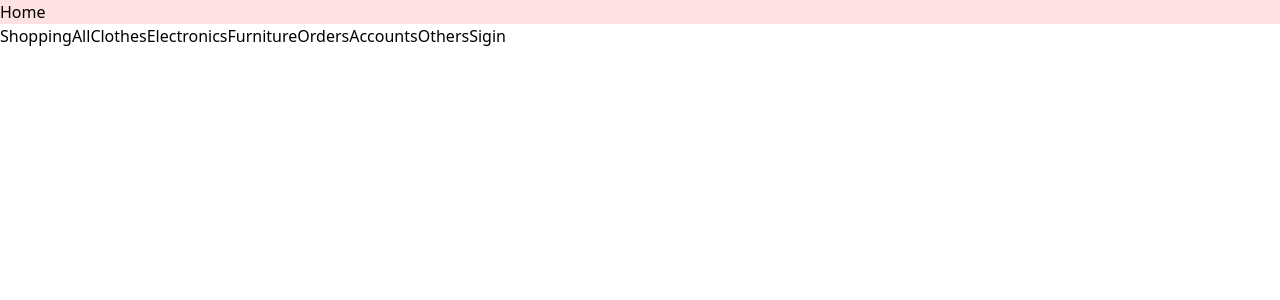
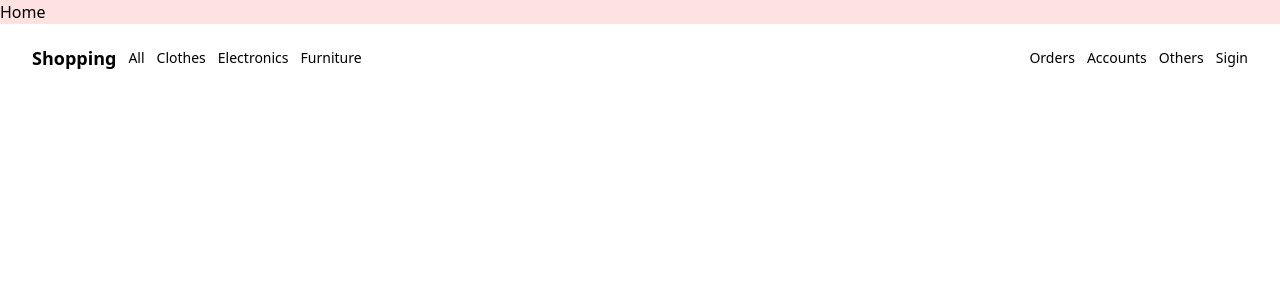
Before and after one commit to AlexixsGit/online-ecommerce-vite, a React (Vite) app: page / in a window 1280 px wide. Shown: the top 300 px of the page. Built offline with nearby package versions, Linux system fonts and the light colour scheme.

Commit message:
Added styles to the navbar button

```diff
--- a/src/Navbar/Navbar.jsx
+++ b/src/Navbar/Navbar.jsx
@@ -2,9 +2,9 @@ import { NavLink } from "react-router-dom";
 
 const Navbar = () => {
     return (
-        <nav className="flex justify-between items-center fixed z-10">
-            <ul className="flex items-center">
-                <li>
+        <nav className="flex justify-between items-center fixed z-10 w-full py-5 px-8 text-sm font-light">
+            <ul className="flex items-center gap-3">
+                <li className="font-semibold text-lg">
                     <NavLink to='/'>
                         Shopping
                     </NavLink>
@@ -31,7 +31,7 @@ const Navbar = () => {
                 </li>
             </ul>
 
-            <ul className="flex items-center">
+            <ul className="flex items-center gap-3">
                 <li>
                     <NavLink to='/order'>
                         Orders
```
